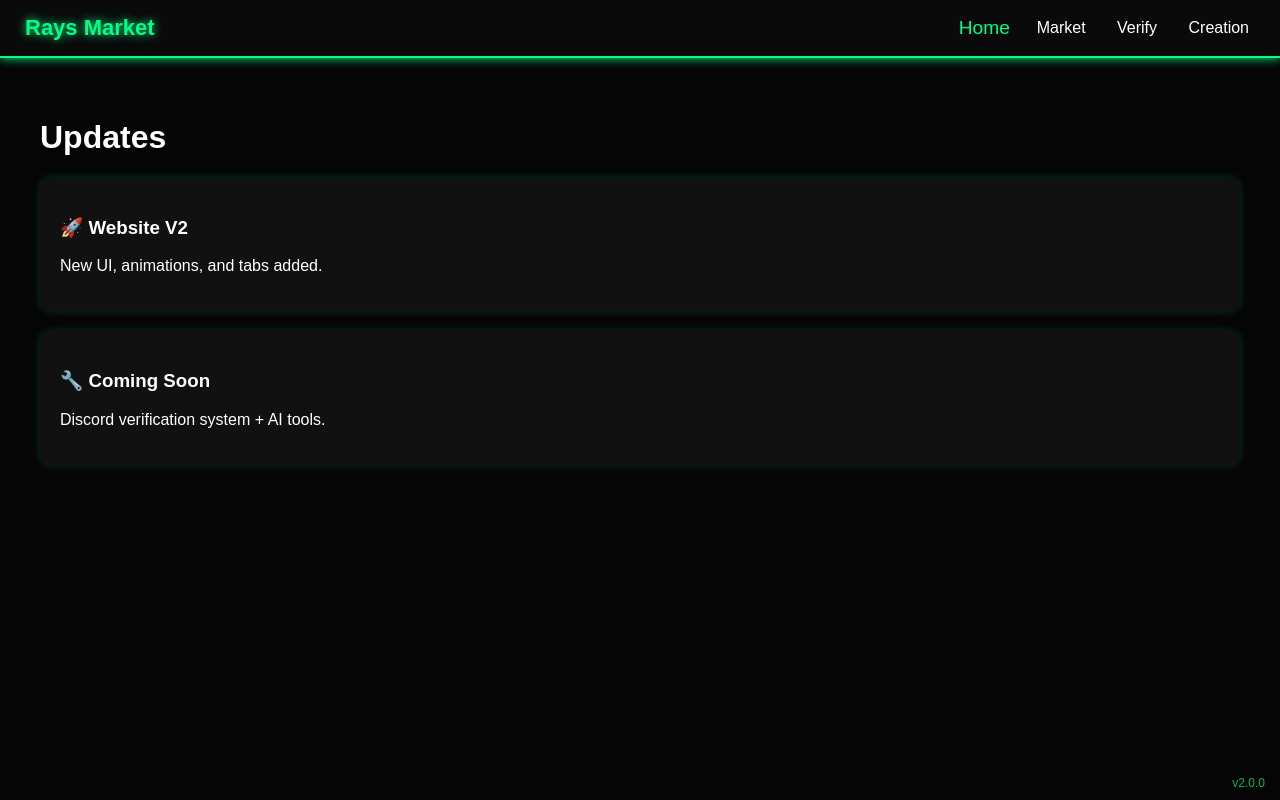
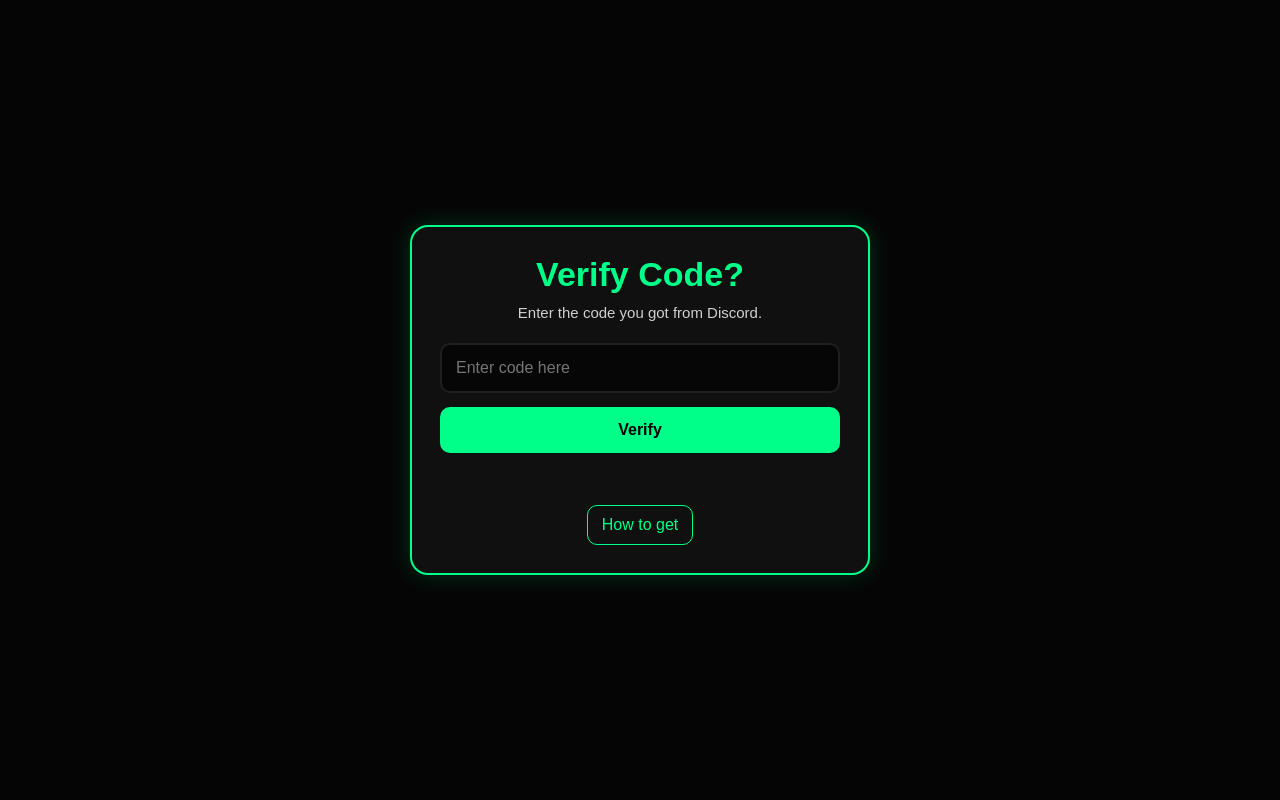
Before and after one commit to rayf24241-a11y/Raysverification, a plain HTML site: page index.html in a window 1280 px wide. Drawn offline with Linux system fonts and the light colour scheme.

Commit message:
added index

```diff
--- a/index.html
+++ b/index.html
@@ -1,25 +1,41 @@
 <!DOCTYPE html>
-<html>
+<html lang="en">
 <head>
-  <title>Rays Market</title>
-  <link rel="stylesheet" href="style.css">
+  <meta charset="UTF-8" />
+  <meta name="viewport" content="width=device-width, initial-scale=1.0" />
+  <title>Verify Code</title>
+  <link rel="stylesheet" href="style.css" />
 </head>
+<body>
+  <div class="page">
+    <div class="card">
+      <h1>Verify Code?</h1>
+      <p class="subtext">Enter the code you got from Discord.</p>
 
-<body>
+      <input id="codeInput" type="text" placeholder="Enter code here" maxlength="20" />
+      <button class="main-btn" onclick="verifyCode()">Verify</button>
 
-<div class="navbar">
-  <div class="logo">Rays Market</div>
+      <p id="result" class="result"></p>
 
-  <div class="tabs">
-    <button onclick="showPage('home')" class="active">Home</button>
-    <button onclick="showPage('market')">Market</button>
-    <button onclick="showPage('verify')">Verify</button>
-    <button onclick="showPage('creation')">Creation</button>
+      <button class="how-btn" onclick="toggleHowToGet()">How to get</button>
+
+      <div id="howBox" class="how-box hidden">
+        <h2>How to get your code</h2>
+        <ol>
+          <li>Open the Discord server.</li>
+          <li>Find the verify command or verify channel.</li>
+          <li>Type <span class="code">/verify</span>.</li>
+          <li>Discord will give you a code.</li>
+          <li>Copy that code.</li>
+          <li>Come back to this website.</li>
+          <li>Paste the code into the box.</li>
+          <li>Press <span class="code">Verify</span>.</li>
+        </ol>
+        <p class="note">Example code: <span class="code">735345</span></p>
+      </div>
+    </div>
   </div>
-</div>
 
-<div id="content" class="content"></div>
-
-<script src="script.js"></script>
+  <script src="script.js"></script>
 </body>
 </html>
--- a/script.js
+++ b/script.js
@@ -1,96 +1,24 @@
-const version = "v2.0.0";
+function verifyCode() {
+  const input = document.getElementById("codeInput");
+  const result = document.getElementById("result");
+  const code = input.value.trim();
 
-function setActive(button) {
-  document.querySelectorAll(".tabs button").forEach(btn => btn.classList.remove("active"));
-  button.classList.add("active");
-}
-
-function showPage(page) {
-  const content = document.getElementById("content");
-
-  // set active tab
-  const buttons = document.querySelectorAll(".tabs button");
-  buttons.forEach(btn => {
-    if (btn.innerText.toLowerCase() === page) {
-      setActive(btn);
-    }
-  });
-
-  if (page === "home") {
-    content.innerHTML = `
-      <h1>Updates</h1>
-
-      <div class="card">
-        <h3>🚀 Website V2</h3>
-        <p>New UI, animations, and tabs added.</p>
-      </div>
-
-      <div class="card">
-        <h3>🔧 Coming Soon</h3>
-        <p>Discord verification system + AI tools.</p>
-      </div>
-    `;
+  if (code === "") {
+    result.textContent = "Please enter a code.";
+    result.style.color = "#ff6666";
+    return;
   }
 
-  if (page === "market") {
-    content.innerHTML = `
-      <h1>Animal Company</h1>
-
-      <div class="card">
-        <h3>Max Money</h3>
-        <p>9.99M Coins</p>
-        <button class="button">Purchase</button>
-      </div>
-    `;
-  }
-
-  if (page === "verify") {
-    content.innerHTML = `
-      <h1>Verify</h1>
-
-      <div class="card">
-        <p>Enter your Discord code:</p>
-        <input id="codeInput" placeholder="Enter code">
-        <br>
-        <button class="button" onclick="fakeVerify()">Verify</button>
-        <p id="result"></p>
-      </div>
-    `;
-  }
-
-  if (page === "creation") {
-    content.innerHTML = `
-      <h1>Creation Tools</h1>
-
-      <div class="card">
-        <h3>🧠 AI Builder</h3>
-        <p>Generate scripts, mods, and tools.</p>
-        <button class="button">Open</button>
-      </div>
-
-      <div class="card">
-        <h3>⚙️ Mod Creator</h3>
-        <p>Create mods for Unity, Steam, and VR games.</p>
-        <button class="button">Start</button>
-      </div>
-    `;
-  }
-
-  // version display
-  document.body.innerHTML += `<div class="version">${version}</div>`;
-}
-
-// fake verify for now
-function fakeVerify() {
-  const code = document.getElementById("codeInput").value;
-  const result = document.getElementById("result");
-
-  if (code === "123456") {
-    result.innerText = "Verified ✅";
+  if (code === "735345") {
+    result.textContent = "Code verified successfully.";
+    result.style.color = "#00ff88";
   } else {
-    result.innerText = "Invalid code ❌";
+    result.textContent = "That code is not correct.";
+    result.style.color = "#ff6666";
   }
 }
 
-// load default
-showPage("home");
+function toggleHowToGet() {
+  const howBox = document.getElementById("howBox");
+  howBox.classList.toggle("hidden");
+}
--- a/style.css
+++ b/style.css
@@ -1,122 +1,144 @@
-body {
-  margin:0;
-  background:#050505;
-  color:white;
-  font-family:Arial;
-  overflow-x:hidden;
+* {
+  box-sizing: border-box;
 }
 
-/* NAVBAR */
-.navbar {
-  display:flex;
-  justify-content:space-between;
-  align-items:center;
-  padding:15px 25px;
-  background:#0a0a0a;
-  border-bottom:2px solid #00ff88;
-  box-shadow:0 0 10px #00ff88;
+body {
+  margin: 0;
+  min-height: 100vh;
+  font-family: Arial, sans-serif;
+  background: #050505;
+  color: white;
 }
 
-.logo {
-  font-size:22px;
-  font-weight:bold;
-  color:#00ff88;
-  text-shadow:0 0 10px #00ff88;
+.page {
+  min-height: 100vh;
+  display: flex;
+  align-items: center;
+  justify-content: center;
+  padding: 20px;
 }
 
-.tabs button {
-  background:none;
-  border:none;
-  color:white;
-  font-size:16px;
-  margin-left:15px;
-  cursor:pointer;
-  transition:0.2s;
+.card {
+  width: 100%;
+  max-width: 460px;
+  background: #101010;
+  border: 2px solid #00ff88;
+  border-radius: 18px;
+  padding: 28px;
+  box-shadow: 0 0 25px rgba(0, 255, 136, 0.18);
+  text-align: center;
 }
 
-.tabs button:hover {
-  color:#00ffaa;
-  transform:scale(1.1);
+h1 {
+  margin: 0 0 10px;
+  font-size: 34px;
+  color: #00ff88;
 }
 
-.tabs button.active {
-  color:#00ff88;
-  transform:scale(1.2);
+.subtext {
+  margin: 0 0 22px;
+  color: #d0d0d0;
+  font-size: 15px;
 }
 
-/* CONTENT */
-.content {
-  padding:40px;
-  animation:fadeIn 0.4s ease;
+input {
+  width: 100%;
+  padding: 14px;
+  border-radius: 10px;
+  border: 2px solid #1f1f1f;
+  background: #060606;
+  color: white;
+  font-size: 16px;
+  outline: none;
+  margin-bottom: 14px;
+  transition: 0.2s;
 }
 
-@keyframes fadeIn {
-  from {opacity:0; transform:translateY(10px);}
-  to {opacity:1; transform:translateY(0);}
+input:focus {
+  border-color: #00ff88;
+  box-shadow: 0 0 10px rgba(0, 255, 136, 0.18);
 }
 
-/* CARDS */
-.card {
-  background:#111;
-  padding:20px;
-  border-radius:10px;
-  margin-top:20px;
-  box-shadow:0 0 10px rgba(0,255,136,0.2);
-  transition:0.2s;
+button {
+  font-size: 16px;
+  border: none;
+  cursor: pointer;
+  border-radius: 10px;
+  transition: 0.2s;
 }
 
-.card:hover {
-  transform:scale(1.02);
-  box-shadow:0 0 20px rgba(0,255,136,0.5);
+.main-btn {
+  width: 100%;
+  padding: 14px;
+  background: #00ff88;
+  color: black;
+  font-weight: bold;
 }
 
-/* INPUT */
-input {
-  padding:10px;
-  border:none;
-  border-radius:6px;
-  margin-top:10px;
-  width:200px;
+.main-btn:hover {
+  transform: scale(1.02);
+  background: #00e67a;
 }
 
-/* BUTTON */
-.button {
-  background:#00ff88;
-  border:none;
-  padding:10px 20px;
-  margin-top:10px;
-  cursor:pointer;
-  border-radius:6px;
-  transition:0.2s;
+.result {
+  min-height: 24px;
+  margin: 14px 0 8px;
+  font-size: 15px;
 }
 
-.button:hover {
-  background:#00ffaa;
-  transform:scale(1.05);
+.how-btn {
+  margin-top: 6px;
+  background: transparent;
+  color: #00ff88;
+  padding: 10px 14px;
+  border: 1px solid #00ff88;
 }
 
-/* VERSION TEXT */
-.version {
-  position:fixed;
-  bottom:10px;
-  right:15px;
-  color:#00ff88;
-  font-size:12px;
-  opacity:0.7;
+.how-btn:hover {
+  background: #00ff88;
+  color: black;
 }
 
-/* MOBILE */
-@media (max-width:600px) {
-  .navbar {
-    flex-direction:column;
-    gap:10px;
+.how-box {
+  margin-top: 18px;
+  text-align: left;
+  background: #080808;
+  border: 1px solid #1f1f1f;
+  border-radius: 12px;
+  padding: 18px;
+}
+
+.how-box h2 {
+  margin-top: 0;
+  color: #00ff88;
+  font-size: 22px;
+}
+
+.how-box ol {
+  padding-left: 20px;
+  line-height: 1.7;
+}
+
+.code {
+  color: #00ff88;
+  font-weight: bold;
+}
+
+.note {
+  margin-top: 14px;
+  color: #cfcfcf;
+}
+
+.hidden {
+  display: none;
+}
+
+@media (max-width: 520px) {
+  .card {
+    padding: 22px;
   }
 
-  .tabs button {
-    margin:5px;
-  }
-
-  input {
-    width:100%;
+  h1 {
+    font-size: 28px;
   }
 }
```
